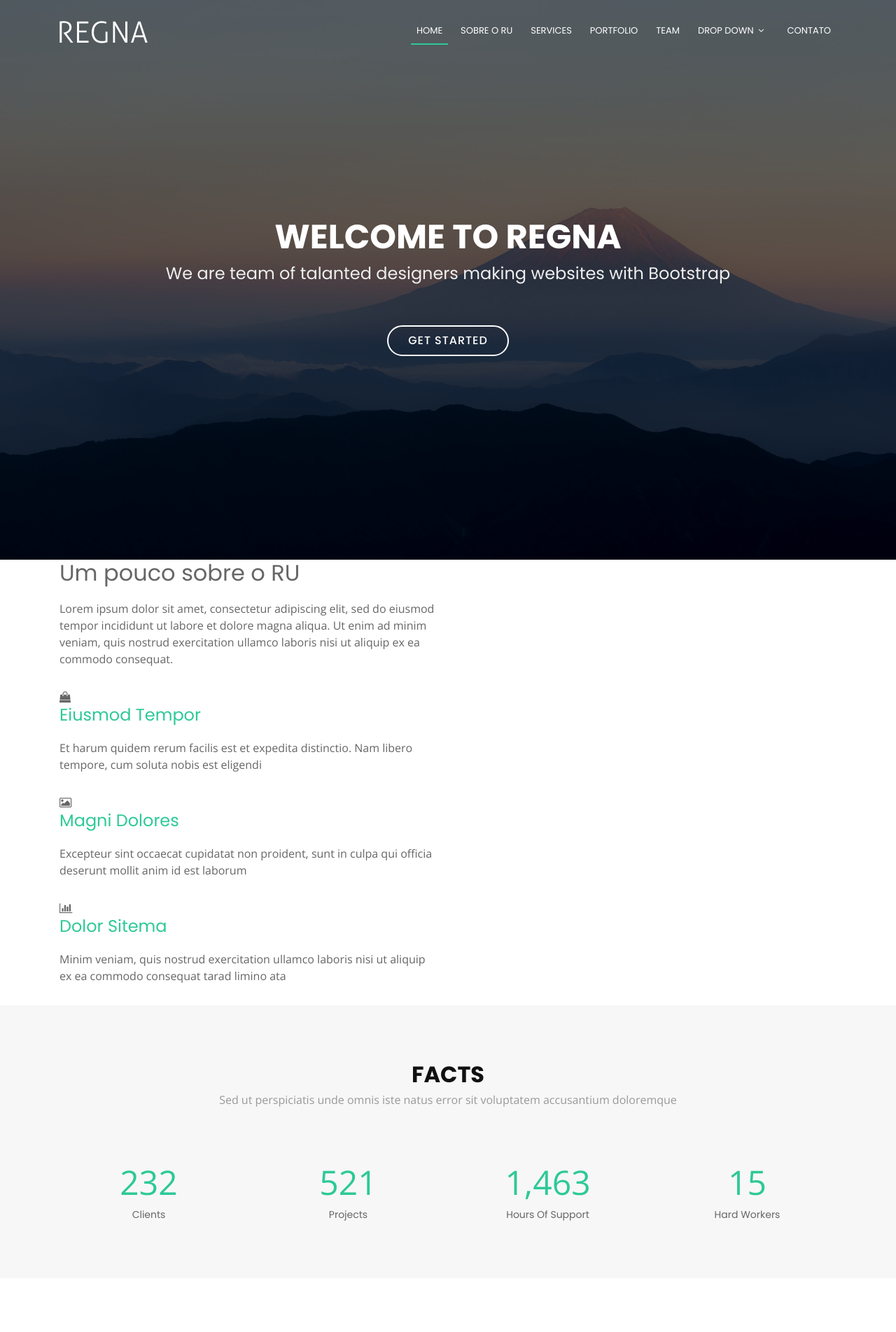
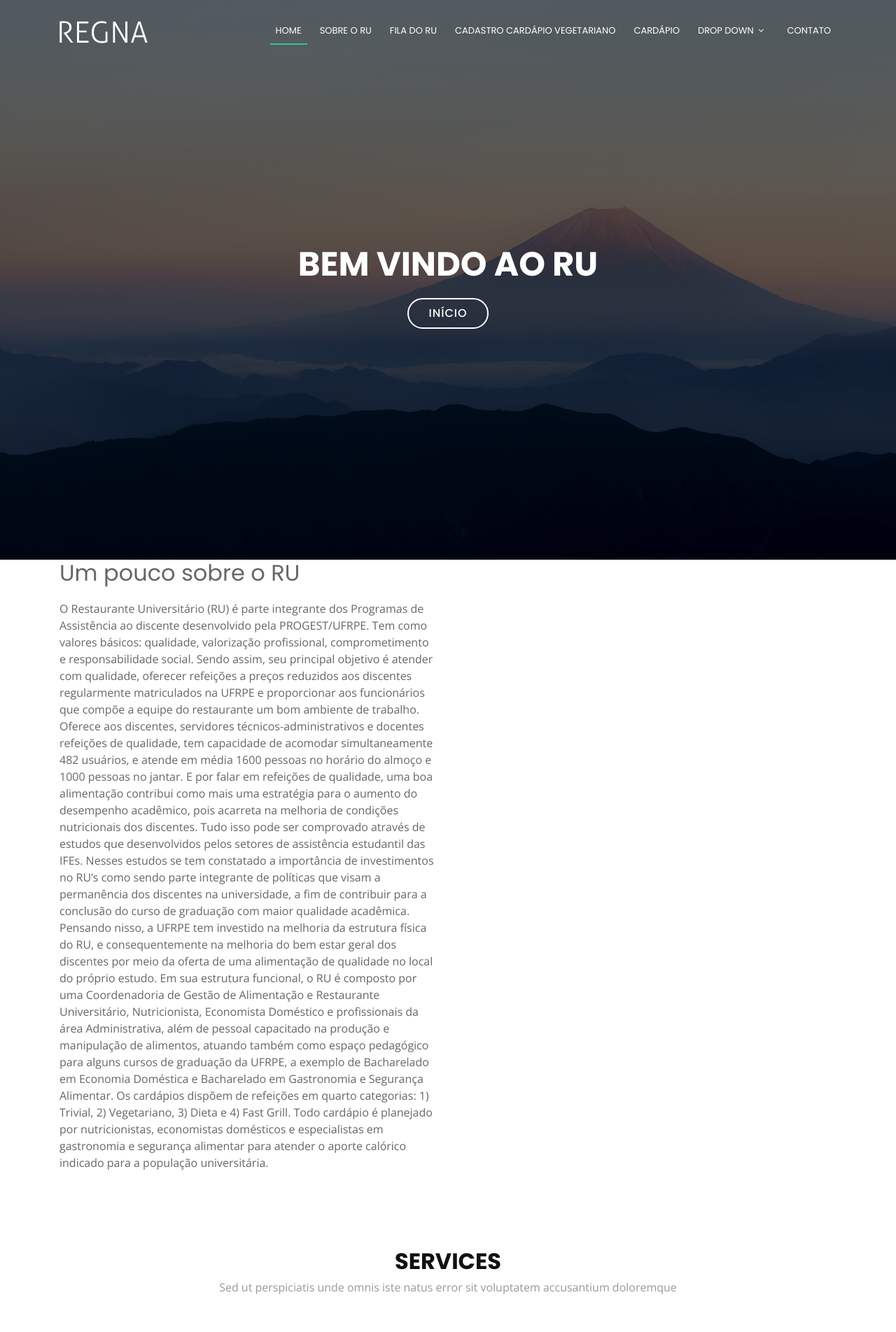
Before and after one commit to Ulremberg/LabProgramacao, a Flask app: page /teste in a window 1280 px wide. Shown: the top 1904 px of the page at 70% size. Run offline with Flask 2, Linux system fonts and the light colour scheme; some libraries are stand-ins or nearby versions.

Commit message:
ajustando para o uso

```diff
--- a/SQLRegna/Templates/index.html
+++ b/SQLRegna/Templates/index.html
@@ -1,5 +1,5 @@
 <!DOCTYPE html>
-<html lang="en">
+<html lang="pt-br">
 <head>
   <meta charset="utf-8">
   <title>RU</title>
@@ -50,9 +50,9 @@
         <ul class="nav-menu">
           <li class="menu-active"><a href="#hero">Home</a></li>
           <li><a href="#sobreru">Sobre o RU</a></li>
-          <li><a href="#services">Services</a></li>
-          <li><a href="#portfolio">Portfolio</a></li>
-          <li><a href="#team">Team</a></li>
+          <li><a href="#services">Fila do RU</a></li>
+          <li><a href="#portfolio">Cadastro Cardápio Vegetariano</a></li>
+          <li><a href="#team">Cardápio</a></li>
           <li class="menu-has-children"><a href="">Drop Down</a>
             <ul>
               <li><a href="#">Drop Down 1</a></li>
@@ -81,9 +81,9 @@
   ============================-->
   <section id="hero">
     <div class="hero-container">
-      <h1>Welcome to Regna</h1>
-      <h2>We are team of talanted designers making websites with Bootstrap</h2>
-      <a href="#about" class="btn-get-started">Get Started</a>
+      <h1>Bem vindo ao RU</h1>
+      <!-- <h2>We are team of talanted designers making websites with Bootstrap</h2> -->
+      <a href="#about" class="btn-get-started">Início</a>
     </div>
   </section><!-- #hero -->
 
@@ -98,40 +98,49 @@
 
           <div class="col-lg-6 content order-lg-1 order-2">
             <h2 class="title">Um pouco sobre o RU</h2>
-            <p>
-              Lorem ipsum dolor sit amet, consectetur adipiscing elit, sed do eiusmod tempor incididunt ut labore et dolore magna aliqua. Ut enim ad minim veniam, quis nostrud exercitation ullamco laboris nisi ut aliquip ex ea commodo consequat.
-            </p>
+            <p> O Restaurante Universitário (RU) é parte integrante dos Programas de Assistência ao discente desenvolvido pela PROGEST/UFRPE. Tem como valores básicos: qualidade, valorização profissional, comprometimento e responsabilidade social. Sendo assim, seu principal objetivo é atender com qualidade, oferecer refeições a preços reduzidos aos discentes regularmente matriculados na UFRPE e proporcionar aos funcionários que compõe a equipe do restaurante um bom ambiente de trabalho.
 
-            <div class="icon-box wow fadeInUp">
+                Oferece aos discentes, servidores técnicos-administrativos e docentes refeições de qualidade, tem capacidade de acomodar simultaneamente 482 usuários, e atende em média 1600 pessoas no horário do almoço e 1000 pessoas no jantar.
+
+                E por falar em refeições de qualidade, uma boa alimentação contribui como mais uma estratégia para o aumento do desempenho acadêmico, pois acarreta na melhoria de condições nutricionais dos discentes. Tudo isso pode ser comprovado através de estudos que desenvolvidos pelos setores de assistência estudantil das IFEs. Nesses estudos se tem constatado a importância de investimentos no RU’s como sendo parte integrante de políticas que visam a permanência dos discentes na universidade, a fim de contribuir para a conclusão do curso de graduação com maior qualidade acadêmica.
+
+                Pensando nisso, a UFRPE tem investido na melhoria da estrutura física do RU, e consequentemente na melhoria do bem estar geral dos discentes por meio da oferta de uma alimentação de qualidade no local do próprio estudo.
+
+                Em sua estrutura funcional, o RU é composto por uma Coordenadoria de Gestão de Alimentação e Restaurante Universitário, Nutricionista, Economista Doméstico e profissionais da área Administrativa, além de pessoal capacitado na produção e manipulação de alimentos, atuando também como espaço pedagógico para alguns cursos de graduação da UFRPE, a exemplo de Bacharelado em Economia Doméstica e Bacharelado em Gastronomia e Segurança Alimentar.
+
+                Os cardápios dispõem de refeições em quarto categorias: 1) Trivial, 2) Vegetariano, 3) Dieta e 4) Fast Grill. Todo cardápio é planejado por nutricionistas, economistas domésticos e especialistas em gastronomia e segurança alimentar para atender o aporte calórico indicado para a população universitária.</p>
+
+
+            <!-- <div class="icon-box wow fadeInUp">
               <div class="icon"><i class="fa fa-shopping-bag"></i></div>
               <h4 class="title"><a href="">Eiusmod Tempor</a></h4>
               <p class="description">Et harum quidem rerum facilis est et expedita distinctio. Nam libero tempore, cum soluta nobis est eligendi</p>
-            </div>
+            </div> -->
 
-            <div class="icon-box wow fadeInUp" data-wow-delay="0.2s">
+            <!-- <div class="icon-box wow fadeInUp" data-wow-delay="0.2s">
               <div class="icon"><i class="fa fa-photo"></i></div>
               <h4 class="title"><a href="">Magni Dolores</a></h4>
               <p class="description">Excepteur sint occaecat cupidatat non proident, sunt in culpa qui officia deserunt mollit anim id est laborum</p>
-            </div>
+            </div> -->
 
-            <div class="icon-box wow fadeInUp" data-wow-delay="0.4s">
+            <!-- <div class="icon-box wow fadeInUp" data-wow-delay="0.4s">
               <div class="icon"><i class="fa fa-bar-chart"></i></div>
               <h4 class="title"><a href="">Dolor Sitema</a></h4>
               <p class="description">Minim veniam, quis nostrud exercitation ullamco laboris nisi ut aliquip ex ea commodo consequat tarad limino ata</p>
-            </div>
+            </div> -->
 
           </div>
 
-          <div class="col-lg-6 background order-lg-2 order-1 wow fadeInRight"></div>
+          <!--<div class="col-lg-6 background order-lg-2 order-1 wow fadeInRight"></div>
         </div>
 
-      </div>
-    </section><!-- #about -->
+      </div> -->
+    </section> <!-- #about -->
 
     <!--==========================
       Facts Section
     ============================-->
-    <section id="facts">
+    <!--<section id="facts">
       <div class="container wow fadeIn">
         <div class="section-header">
           <h3 class="section-title">Facts</h3>
@@ -161,7 +170,7 @@
 
   			</div>
 
-      </div>
+      </div> -->
     </section><!-- #facts -->
 
     <!--==========================
@@ -173,7 +182,7 @@
           <h3 class="section-title">Services</h3>
           <p class="section-description">Sed ut perspiciatis unde omnis iste natus error sit voluptatem accusantium doloremque</p>
         </div>
-        <div class="row">
+        <!-- <div class="row">
           <div class="col-lg-4 col-md-6 wow fadeInUp" data-wow-delay="0.2s">
             <div class="box">
               <div class="icon"><a href=""><i class="fa fa-desktop"></i></a></div>
@@ -219,13 +228,13 @@
           </div>
         </div>
 
-      </div>
+      </div> -->
     </section><!-- #services -->
 
     <!--==========================
     Call To Action Section
     ============================-->
-    <section id="call-to-action">
+    <!--<section id="call-to-action">
       <div class="container wow fadeIn">
         <div class="row">
           <div class="col-lg-9 text-center text-lg-left">
@@ -238,7 +247,7 @@
         </div>
 
       </div>
-    </section><!-- #call-to-action -->
+    </section> --><!-- #call-to-action -->
 
     <!--==========================
       Portfolio Section
@@ -249,7 +258,7 @@
           <h3 class="section-title">Portfolio</h3>
           <p class="section-description">Sed ut perspiciatis unde omnis iste natus error sit voluptatem accusantium doloremque</p>
         </div>
-        <div class="row">
+        <!--<div class="row">
 
           <div class="col-lg-12">
             <ul id="portfolio-flters">
@@ -385,8 +394,8 @@
 
         </div>
 
-      </div>
-    </section><!-- #portfolio -->
+      </div> -->
+    </section> <!-- #portfolio -->
 
     <!--==========================
       Team Section
@@ -397,7 +406,7 @@
           <h3 class="section-title">Team</h3>
           <p class="section-description">Sed ut perspiciatis unde omnis iste natus error sit voluptatem accusantium doloremque</p>
         </div>
-        <div class="row">
+       <!-- <div class="row">
           <div class="col-lg-3 col-md-6">
             <div class="member">
               <div class="pic"><img src="img/team-1.jpg" alt=""></div>
@@ -455,8 +464,8 @@
           </div>
         </div>
 
-      </div>
-    </section><!-- #team -->
+      </div> -->
+    </section> <!-- #team -->
 
     <!--==========================
       Contact Section
```
